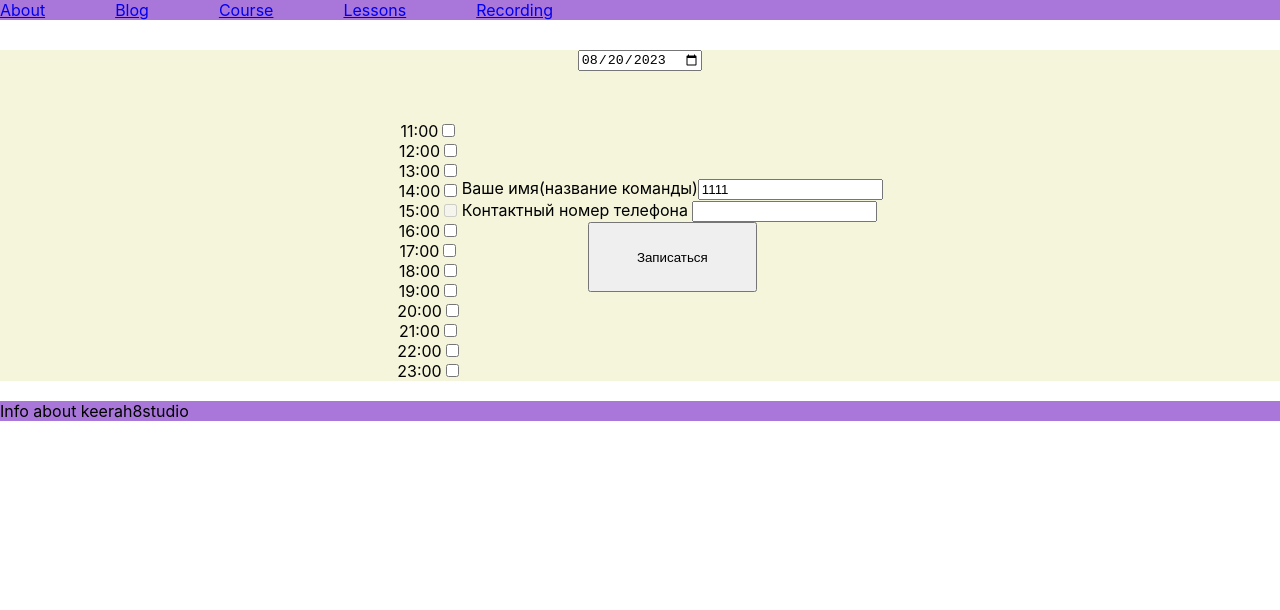
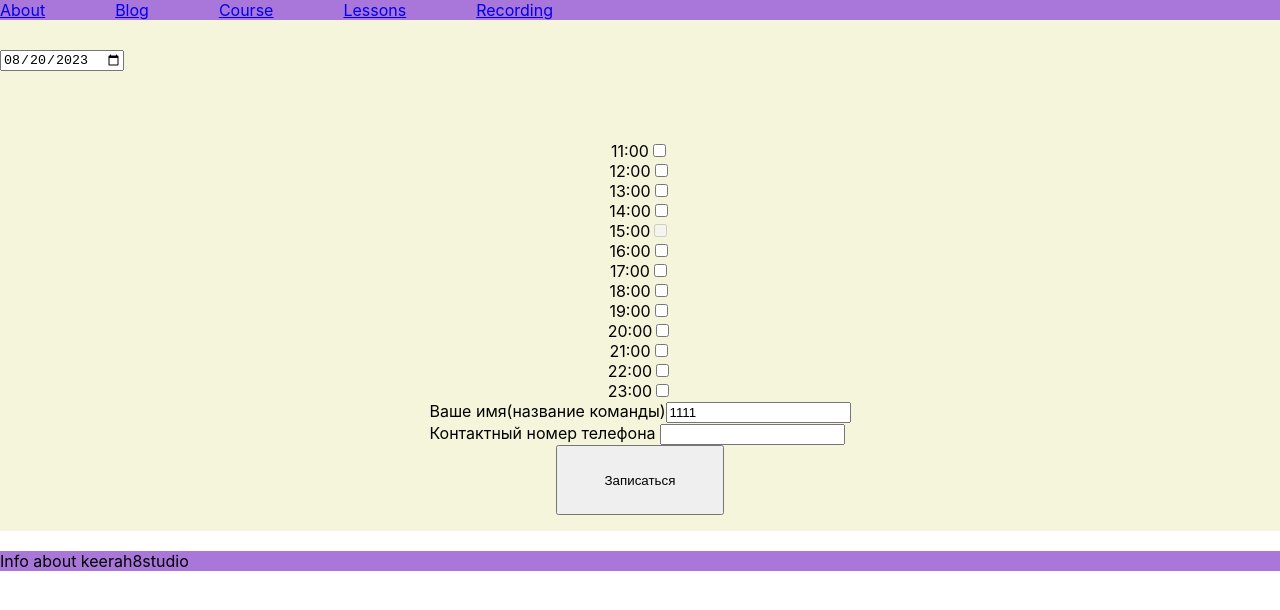
Before and after one commit to omgsmiledeath/social_vocal_site, a React (Create React App) app: page /recording in a window 1280 px wide. Shown: the top 610 px of the page. Built offline with nearby package versions, Linux system fonts and the light colour scheme.

Commit message:
css recording

```diff
--- a/src/Components/Main/Recording/ConfirmForm/ConfirmForm.jsx
+++ b/src/Components/Main/Recording/ConfirmForm/ConfirmForm.jsx
@@ -18,9 +18,11 @@ const ConfirmForm = (props) => {
             </div>
 
             <button onClick={onButtonClick}>Записаться</button>
-            <ul>
-            {statuses}
-            </ul>
+            <div className={css['form_statuses']}>
+                <ul>
+                {statuses}
+                </ul>
+            </div>
         </div>
     );
 }
--- a/src/Components/Main/Recording/ConfirmForm/ConfirmForm.module.css
+++ b/src/Components/Main/Recording/ConfirmForm/ConfirmForm.module.css
@@ -1,7 +1,6 @@
 .form_wrapp {
-    display: flex;
-    justify-content: center;
-    flex-direction: column;
+    display: grid;
+
 }
 
 .form_wrapp button {
@@ -9,3 +8,12 @@
     margin-right: 30%;
     height: 70px;
 }
+
+.form_wrapp li {
+    font-size: 14px;
+}
+
+.form_statuses {
+    max-height: 20px;
+    max-width: 30px;
+}
--- a/src/Components/Main/Recording/Recording.module.css
+++ b/src/Components/Main/Recording/Recording.module.css
@@ -1,6 +1,4 @@
 .recording_wrap input {
-    display: flex;
-    justify-content: center;
     margin-left: auto;
     margin-right: auto;
     margin-top: 30px;
@@ -8,7 +6,7 @@
 }
 
 .recording_wrap_main {
-    display: flex;
+    display: grid;
     flex-direction:row;
     justify-content: center;
     margin: 20px;
```
